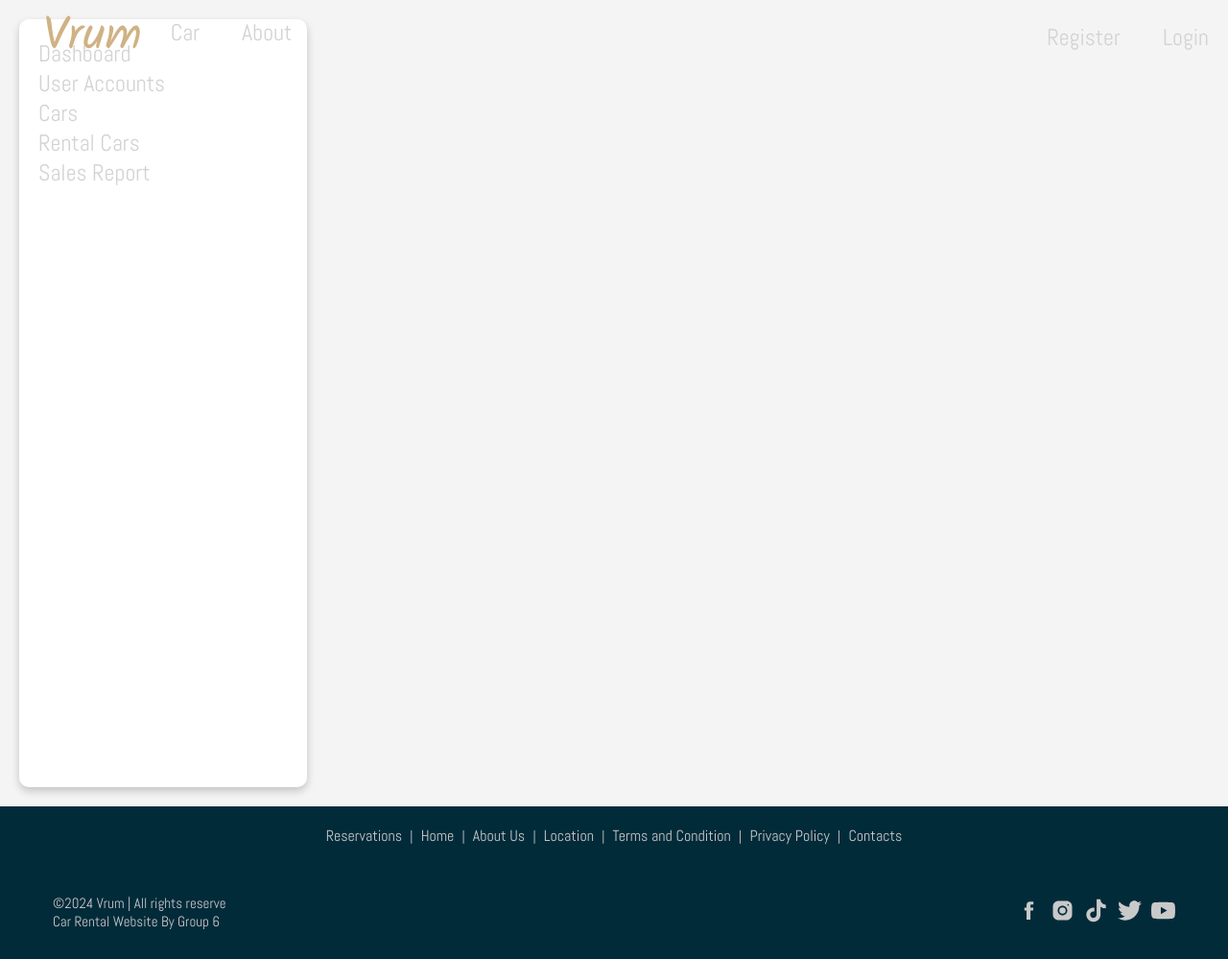
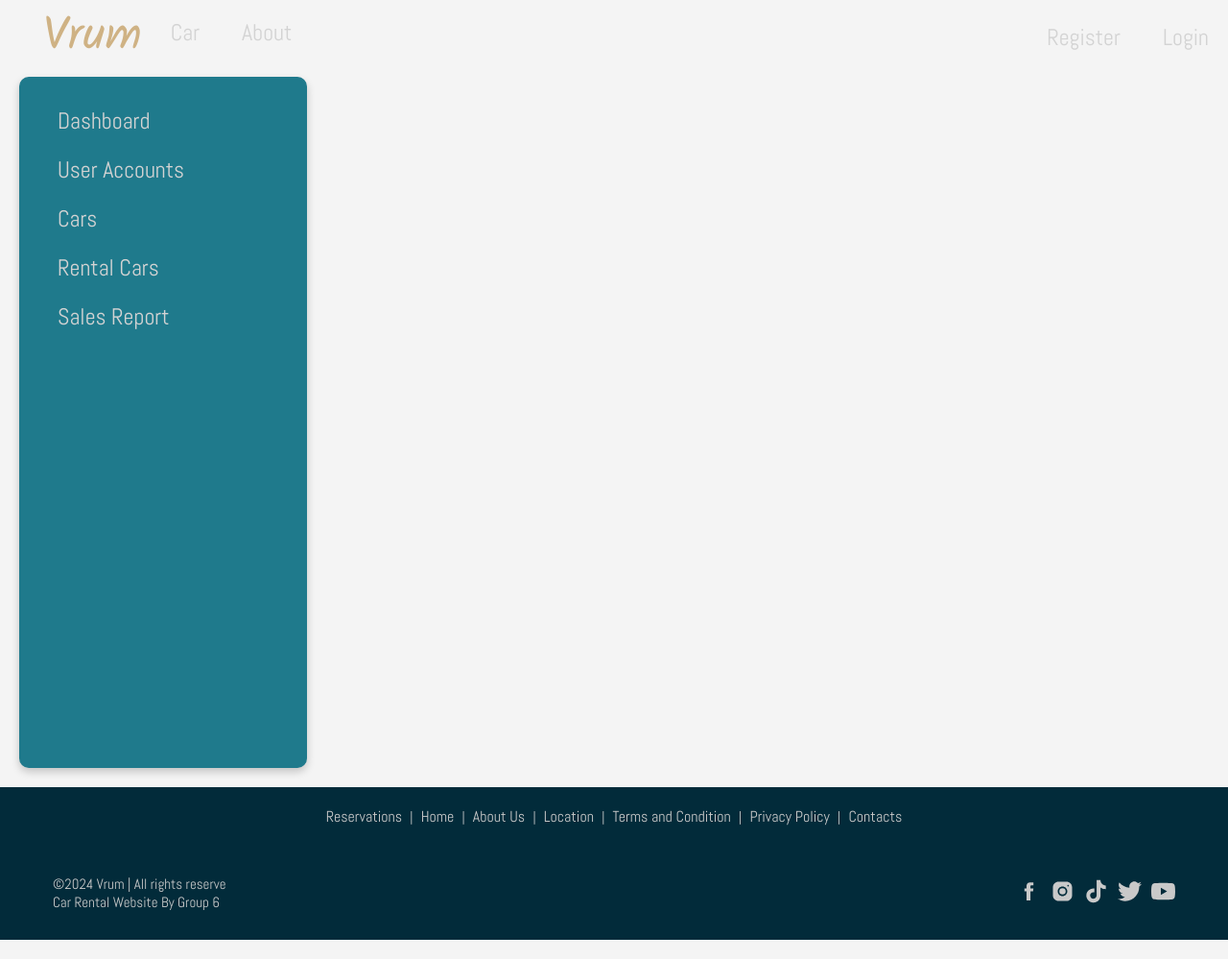
Before and after one commit to harvestephen/vrum-car-rental, a PHP site: page /adminHome in a window 1280 px wide. Shown: the whole page at 96% size. Run offline with PHP 8.4, Linux system fonts and the light colour scheme.

Commit message:
admin home page testing lang

```diff
--- a/pages/HomeDefault/adminHome.php
+++ b/pages/HomeDefault/adminHome.php
@@ -1,6 +1,6 @@
 <?php $rootDirectory = rtrim(dirname($_SERVER['SCRIPT_NAME']), '/'); // Get root directory ?>
 
-<div class="wrapper">
+<div class="">
     <!-- Admin Sidebar Menu -->
     <div>
         <div class="admin-sidebar-card-container">
@@ -11,11 +11,11 @@
             <!-- Admin Menu List -->
             <div>
                 <ul>
-                    <li class="adminNavOption">Dashboard</li>
-                    <li class="adminNavOption">User Accounts</li>
-                    <li class="adminNavOption">Cars</li>
-                    <li class="adminNavOption">Rental Cars</li>
-                    <li class="adminNavOption">Sales Report</li>
+                    <li class="adminNavOption"><a class="navSelection" href=<?php echo $rootDirectory . "/cars"?>>Dashboard</a></li>
+                    <li class="adminNavOption"><a class="navSelection" href=<?php echo $rootDirectory . "/cars"?>>User Accounts</a></li>
+                    <li class="adminNavOption"><a class="navSelection" href=<?php echo $rootDirectory . "/cars"?>>Cars</a></li>
+                    <li class="adminNavOption"><a class="navSelection" href=<?php echo $rootDirectory . "/cars"?>>Rental Cars</a></li>
+                    <li class="adminNavOption"><a class="navSelection" href=<?php echo $rootDirectory . "/cars"?>>Sales Report</a></li>
                 </ul>
             </div>
         </div>
--- a/styles/index.css
+++ b/styles/index.css
@@ -1230,13 +1230,15 @@ button.slider-rightBtn, button.slider-leftBtn{
 }
 .admin-sidebar-card-container{
   width: 300px;
-  height: 100vh;
-  background: #fff;
+  height: 90vh;
+  background: #1f7a8c;
   border-radius: 10px;
   box-shadow: 0 4px 8px rgba(0, 0, 0, 0.2);
   overflow: hidden;
-  padding: 20px;
-  margin:20px;
+  margin-top: 80px;
+  margin-left: 20px;
+  margin-bottom: 20px;
+  padding:20px;
 }
 ul.adminNavOption {
   list-style-type: none;
@@ -1246,4 +1248,6 @@ li.adminNavOption {
   font-size: 24px;
   font-family: Abel-Regular;
   color: #d3d3d3;
+  padding-top: 10px;
+  padding-bottom: 10px;
 }
```
